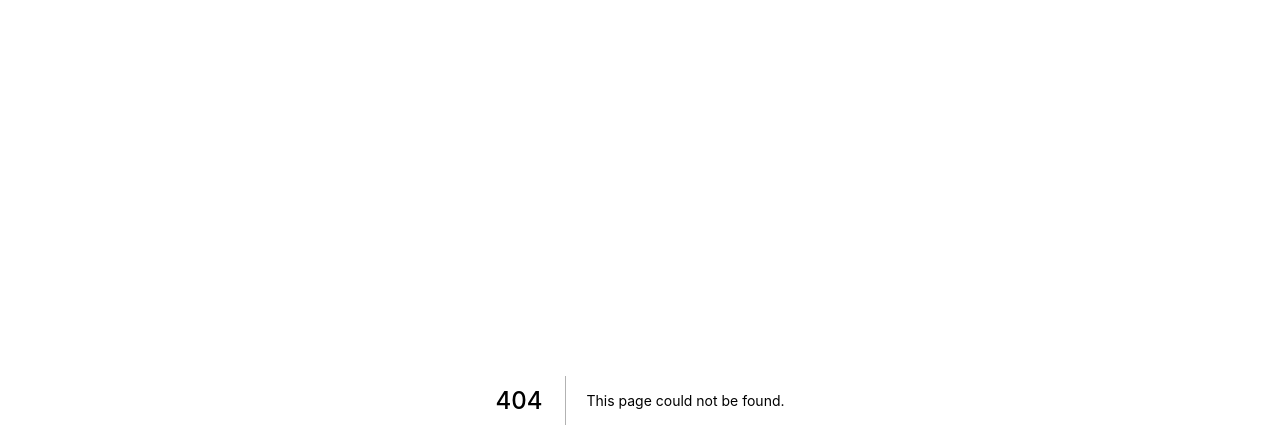
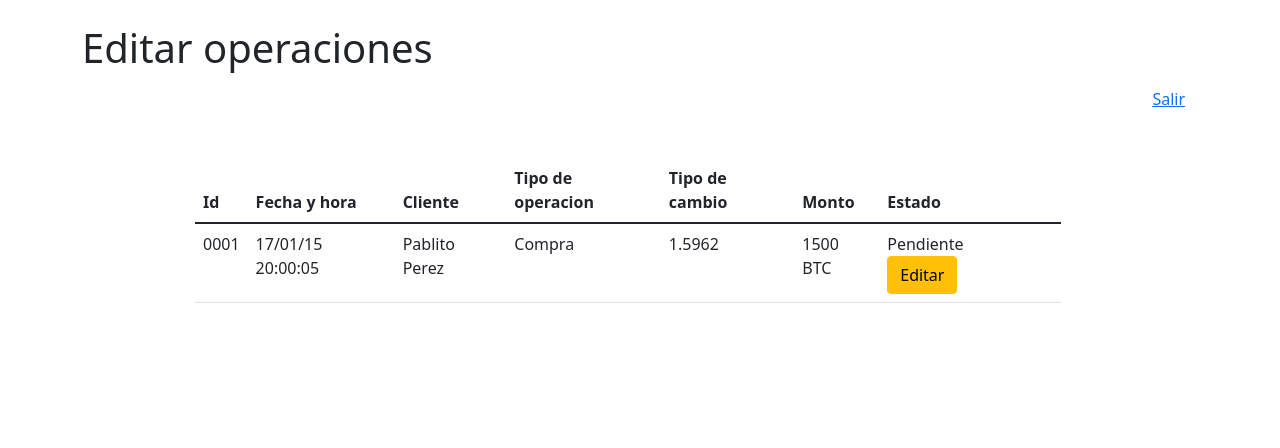
Before and after one commit to sebastianperudev2001/Crypto-Nita, a Next.js app in the folder cryptonita/: page /editarAdminOp in a window 1280 px wide. Before the commit this address had no page. Shown: the top 448 px of the page. Built offline with nearby package versions, Linux system fonts and the light colour scheme.

Commit message:
mockups fin

```diff
--- /dev/null
+++ b/cryptonita/components/botonEnlace.component.js
@@ -0,0 +1,14 @@
+import { navegar } from "../dao/metodos"
+
+const ButtonLink=(props)=>{
+    const butOnClick=()=>{
+        const link=props.path
+        navegar(link)
+    }
+    if (props.modo=="admin"){
+        return <button id="" className={props.color} onClick={props.editar} >{props.nombre}</button>
+    }
+
+    return <button id="" className={props.color} onClick={butOnClick} >{props.nombre}</button>
+}
+export default ButtonLink
--- /dev/null
+++ b/cryptonita/components/listaDatos.component.js
@@ -0,0 +1,82 @@
+import ButtonLink from "./botonEnlace.component"
+
+
+
+const Listado = (props) => {
+    if (props.modo == "admin") {
+        return <div className="row container mt-4">
+            <div className="col-md" />
+            <main className="col-md-10">
+                <table className="table">
+                    <thead>
+                        <tr>
+                            <th>Id</th>
+                            <th>Fecha y hora</th>
+                            <th>Cliente</th>
+                            <th>Tipo de operacion</th>
+                            <th>Tipo de cambio</th>
+                            <th>Monto</th>
+                            <th>Estado</th>
+                        </tr>
+                    </thead>
+                    <tbody id="data_tratos">
+                        {
+                            props.operaciones.map((op) => {
+                                return <tr key={op.id}>
+                                    <td>{op.id}</td>
+                                    <td>{op.fechahora}</td>
+                                    <td>{op.cliente}</td>
+                                    <td>{op.tipo}</td>
+                                    <td>{op.cambio}</td>
+                                    <td>{op.monto}</td>
+                                    <td>
+                                        <div className="row">
+                                            <div className="col-md">{op.estado}{""} </div>
+                                            <div className="col-md"><ButtonLink nombre="Editar" editar={props.editar} color="btn btn-warning" modo={props.modo}/></div>
+                                        </div>
+                                    </td>
+                                </tr>
+                            })
+                        }
+                    </tbody>
+                </table>
+            </main>
+            <div className="col-md" />
+        </div>
+    }
+
+    if (props.modo == "cliente") {
+        return <div className="row container mt-4">
+            <div className="col" />
+            <main className="col-8">
+                <table className="table">
+                    <thead>
+                        <tr>
+                            <th>Id</th>
+                            <th>Nombre</th>
+                            <th>Correo</th>
+                            <th>Teléfono</th>
+                            <th>*</th>
+                        </tr>
+                    </thead>
+                    <tbody id="data_tratos">
+                        {
+                            props.clientes.map((cliente) => {
+                                return <tr key={cliente.id}>
+                                    <td>{cliente.id}</td>
+                                    <td>{cliente.nombre}</td>
+                                    <td>{cliente.correo}</td>
+                                    <td>{cliente.telefono}</td>
+                                    <td><ButtonLink path="/editarCliente" nombre="Editar" color="btn btn-warning" /></td>
+                                </tr>
+                            })
+                        }
+                    </tbody>
+                </table>
+            </main>
+            <div className="col" />
+        </div>
+    }
+
+}
+export default Listado
--- a/cryptonita/components/logon_cliente.component.js
+++ b/cryptonita/components/logon_cliente.component.js
@@ -12,7 +12,7 @@ const LoginCliente = () => {
         setPassUsuario(event.target.value)
     }
 
-    return <div className="card bg-light col mt-3">
+    return <div className="card bg-light mt-3">
         <div class="card-body">
             <h5>Iniciar sesión</h5>
             <form className="mt-3">
--- /dev/null
+++ b/cryptonita/components/modalLista.component.js
@@ -0,0 +1,28 @@
+import { Modal, Button } from "react-bootstrap"
+
+const ModalLista = (props) => {
+    return <Modal show={props.mostrar}
+        onHide={props.ocultar}>
+        <Modal.Header closeButton>
+            <Modal.Title>Editar Estado</Modal.Title>
+        </Modal.Header>
+
+        <Modal.Body>
+            <select class="form-select" aria-label="Default select example">
+                <option selected>Elije una opcion</option>
+                <option value="1">Pendiente</option>
+                <option value="2">Finalizado</option>
+            </select>
+        </Modal.Body>
+
+        <Modal.Footer>
+            <Button variant="secondary"
+                onClick={props.ocultar}>Cerrar</Button>
+            <Button variant="primary"
+                onClick={() => { console.log("wip") }}>Guardar</Button>
+        </Modal.Footer>
+    </Modal>
+}
+
+
+export default ModalLista
--- /dev/null
+++ b/cryptonita/dao/metodos.js
@@ -0,0 +1,4 @@
+const navegar=(link)=>{
+    location.href=link
+}
+export {navegar}
--- a/cryptonita/pages/Login_cliente.js
+++ b/cryptonita/pages/Login_cliente.js
@@ -5,9 +5,11 @@ export default function PaginaCambioTipo() {
     return <div className="mt-4">
         <h1 className="text-center">Bienvenido</h1>
         <div className="row">
-            <div className="col-2"></div>
+            <div className="col-md-4"></div>
+            <div className="col-md">
             <LoginCliente/>
-            <div className="col-2"></div>
+            </div>
+            <div className="col-md-4"></div>
         </div>
     </div>
 }
--- /dev/null
+++ b/cryptonita/pages/editarAdminOp.js
@@ -0,0 +1,43 @@
+import { useEffect, useState } from "react"
+import Listado from "../components/listaDatos.component"
+import ModalLista from "../components/modalLista.component"
+
+export default function CompraBTC() {
+    const [ListadoOperaciones,setListadoOperaciones] = useState([])
+    const [MostrarModal,setMostrarModal] = useState(false)
+
+    const ocultarModal =() =>{
+        setMostrarModal(false)
+    }
+
+    const mostrarModalyEdit =() =>{
+        setMostrarModal(true)
+    }
+
+    useEffect(()=>{
+        setListadoOperaciones([{
+            id: "0001",
+            fechahora: "17/01/15 20:00:05",
+            cliente: "Pablito Perez",
+            tipo: "Compra",
+            cambio: "1.5962",
+            monto: "1500 BTC",
+            estado: "Pendiente"
+        }])
+    },[])
+
+    return <div className="mt-4">
+        <header>
+            <h1>Editar operaciones</h1>
+            <div className="d-grid justify-content-md-end">
+                <p className="text-end btn btn-link" onClick={() => {
+                    location.href = "/"
+                }}><u>Salir</u></p>
+            </div>
+        </header>
+        <main>
+            <Listado modo={"admin"} operaciones={ListadoOperaciones} editar={mostrarModalyEdit}></Listado>
+        </main>
+        <ModalLista ocultar={ocultarModal} mostrar={MostrarModal}></ModalLista>
+    </div>
+}
```
Also changed, not shown: cryptonita/components/MenuCompraVenta.component.js (+19 -6 lines), cryptonita/components/compraventa.component.js (+31 -26 lines).
